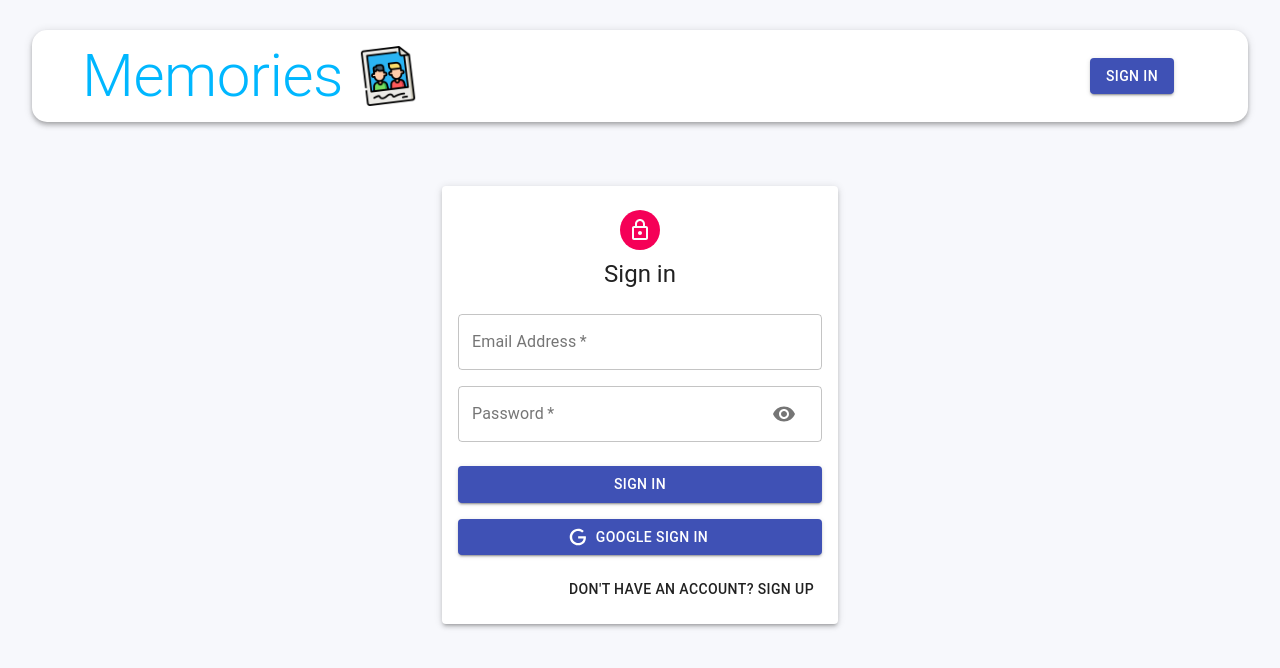
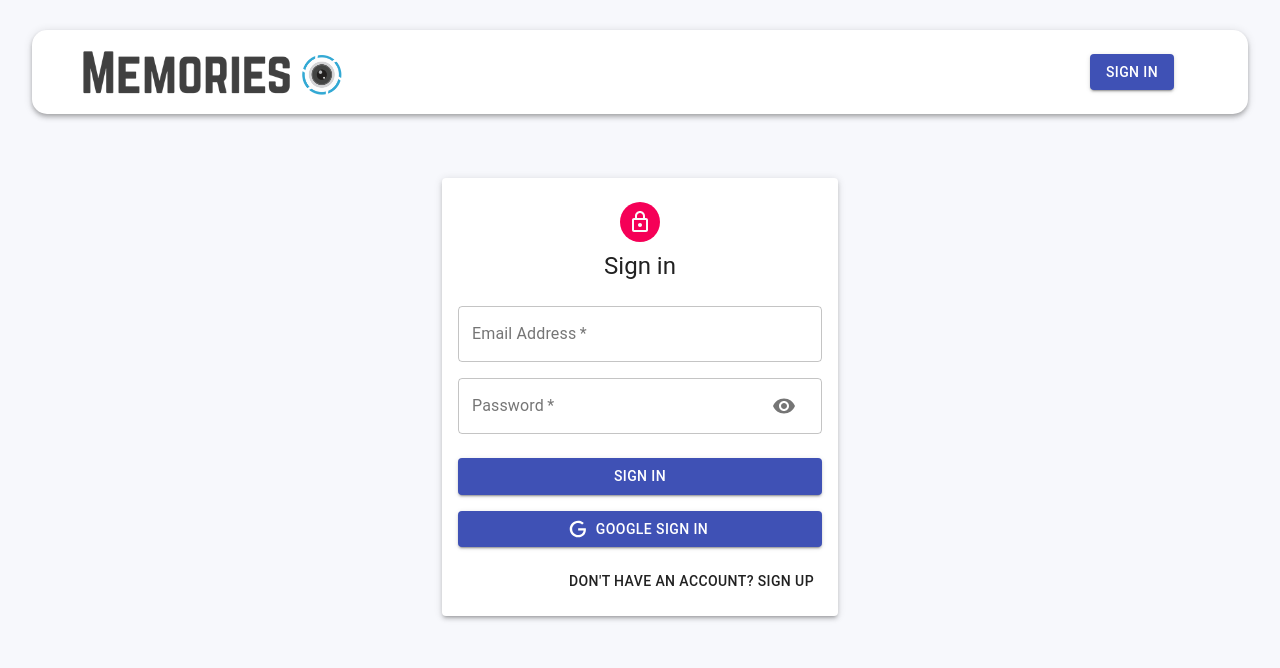
Before and after one commit to akaahl/memories-app, a React (Create React App) app in the folder client/: page /auth in a window 1280 px wide. Shown: the top 668 px of the page. Built offline with nearby package versions, Linux system fonts and the light colour scheme.

Commit message:
Changed navbar styles

```diff
--- a/client/src/components/Navbar/Navbar.js
+++ b/client/src/components/Navbar/Navbar.js
@@ -4,7 +4,8 @@ import { Link, useHistory, useLocation } from "react-router-dom";
 import { useDispatch } from "react-redux";
 import decode from "jwt-decode";
 
-import memories from "../../assets/memories.png";
+import memoriesLogo from "../../assets/memories-Logo.png";
+import memoriesText from "../../assets/memories-Text.png";
 import * as actionType from "../../constants/actionTypes";
 import useStyles from "./styles";
 
@@ -37,18 +38,15 @@ const Navbar = () => {
 
   return (
     <AppBar className={classes.appBar} position="static" color="inherit">
-      <div className={classes.brandContainer}>
-        <Typography
-          component={Link}
-          to="/"
-          className={classes.heading}
-          variant="h2"
-          align="center"
-        >
-          Memories
-        </Typography>
-        <img className={classes.image} src={memories} alt="icon" height="60" />
-      </div>
+      <Link to="/" className={classes.brandContainer}>
+        <img src={memoriesText} alt="icon" height="45px" />
+        <img
+          className={classes.image}
+          src={memoriesLogo}
+          alt="icon"
+          height="40px"
+        />
+      </Link>
       <Toolbar className={classes.toolbar}>
         {user?.result ? (
           <div className={classes.profile}>
--- a/client/src/components/Navbar/styles.js
+++ b/client/src/components/Navbar/styles.js
@@ -10,27 +10,46 @@ export default makeStyles((theme) => ({
     justifyContent: "space-between",
     alignItems: "center",
     padding: "10px 50px",
+    [theme.breakpoints.down("sm")]: {
+      flexDirection: "column",
+    },
   },
   heading: {
-    color: "rgba(0,183,255, 1)",
+    color: theme.palette.primary.main,
     textDecoration: "none",
+    fontSize: "2em",
+    fontWeight: 300,
   },
   image: {
-    marginLeft: "15px",
+    marginLeft: "10px",
+    marginTop: "5px",
   },
   toolbar: {
     display: "flex",
     justifyContent: "flex-end",
     width: "400px",
+    [theme.breakpoints.down("sm")]: {
+      width: "auto",
+    },
   },
   profile: {
     display: "flex",
     justifyContent: "space-between",
     width: "400px",
+    alignItems: "center",
+    [theme.breakpoints.down("sm")]: {
+      width: "auto",
+      marginTop: 20,
+      justifyContent: "center",
+    },
+  },
+  logout: {
+    marginLeft: "20px",
   },
   userName: {
     display: "flex",
     alignItems: "center",
+    textAlign: "center",
   },
   brandContainer: {
     display: "flex",
--- a/client/src/components/Posts/Post/Post.js
+++ b/client/src/components/Posts/Post/Post.js
@@ -51,7 +51,7 @@ const Post = ({ post, setCurrentId }) => {
   };
 
   return (
-    <Card className={classes.card}>
+    <Card className={classes.card} raised elevation={6}>
       <CardMedia
         className={classes.media}
         image={
--- a/client/src/components/Posts/Posts.js
+++ b/client/src/components/Posts/Posts.js
@@ -19,7 +19,7 @@ const Posts = ({ setCurrentId }) => {
       spacing={3}
     >
       {posts.map((post) => (
-        <Grid key={post._id} item xs={12} sm={6} md={6}>
+        <Grid key={post._id} item xs={12} sm={12} md={6} lg={3}>
           <Post post={post} setCurrentId={setCurrentId} />
         </Grid>
       ))}
```
Also changed, not shown: client/src/assets/memories-Logo.png (added), client/src/assets/memories-Text.png (added).
